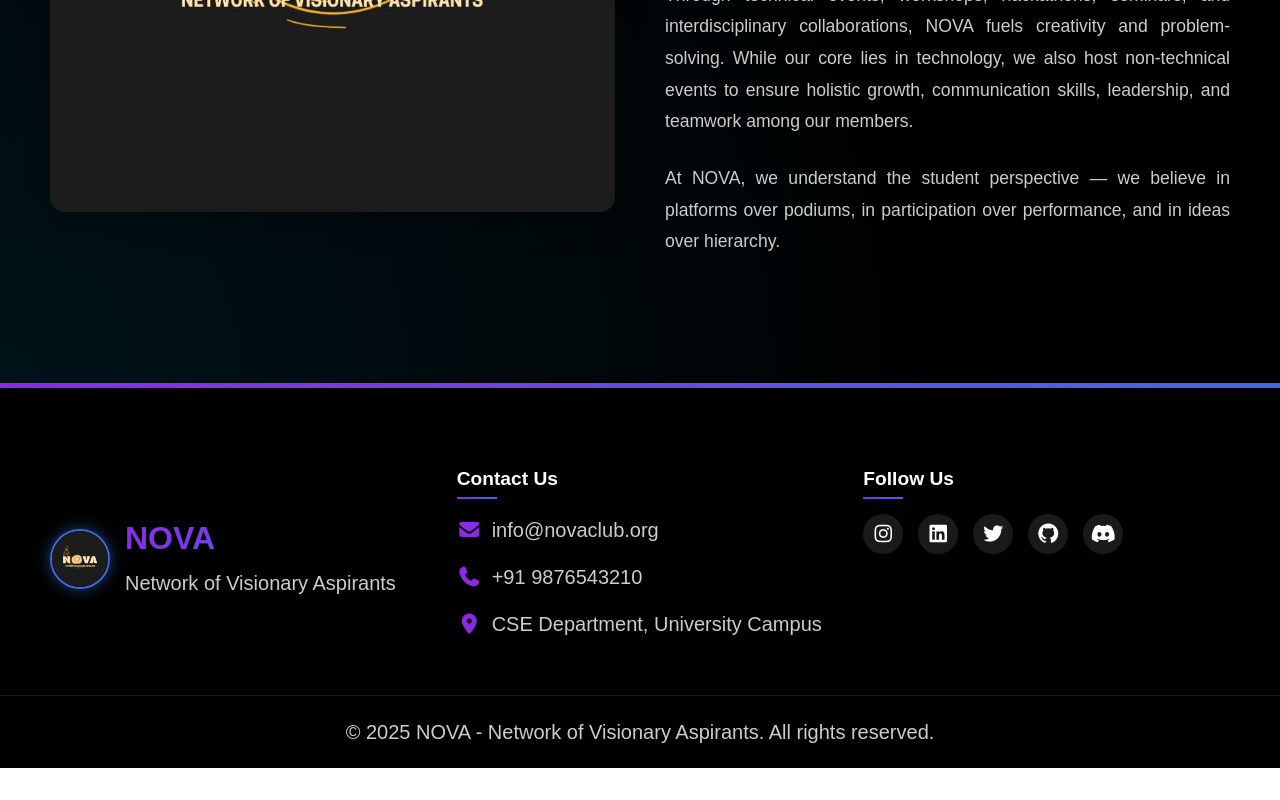
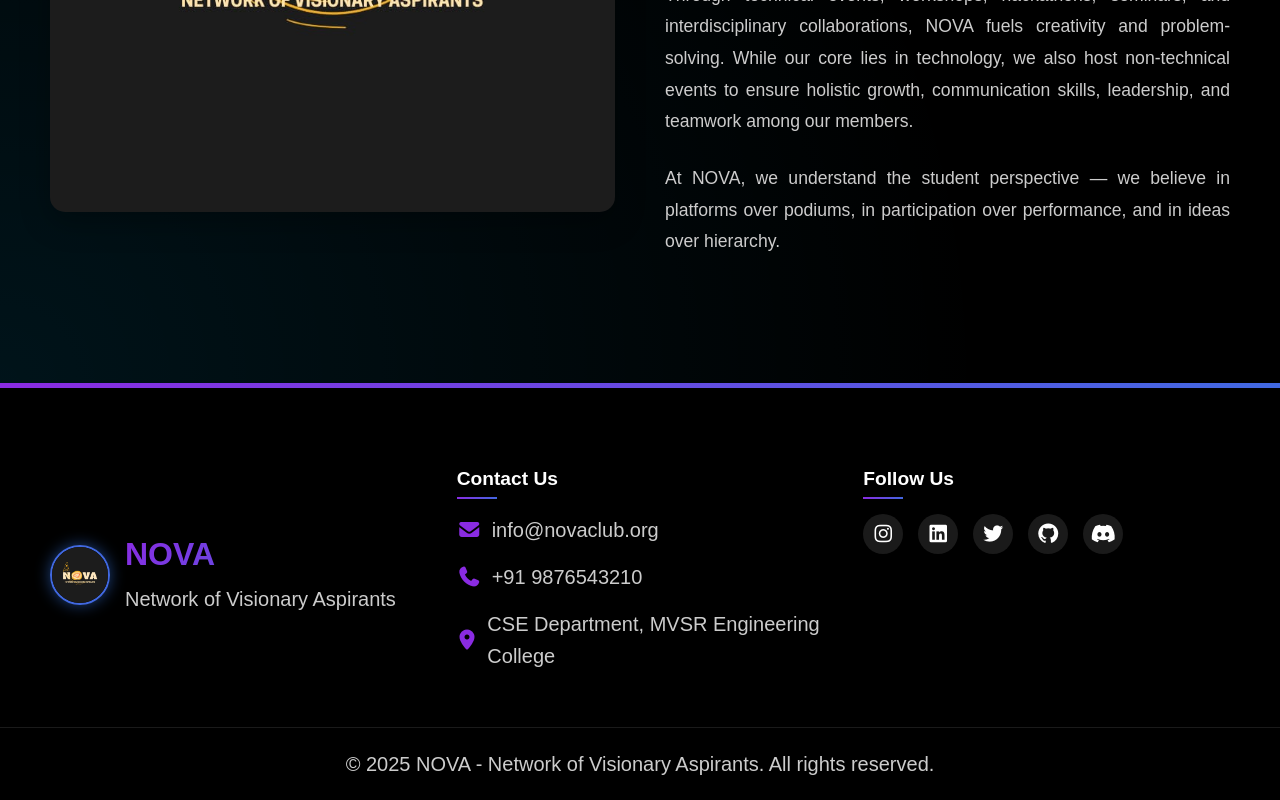
Before and after one commit to Ecb05/NOVA-Website-React, a React (Vite) app in the folder NOVA/: page / in a window 1280 px wide. Shown: the part 5873-6673 px from the top of the page. Before the commit the page ends 6641 px from the top, so only its background shows below. Built offline with nearby package versions, Linux system fonts and the light colour scheme.

Commit message:
Update Footer.jsx

```diff
--- a/NOVA/src/components/Footer.jsx
+++ b/NOVA/src/components/Footer.jsx
@@ -26,13 +26,13 @@ const Footer = () => {
           <h3>Contact Us</h3>
           <p><i className="fas fa-envelope"></i> info@novaclub.org</p>
           <p><i className="fas fa-phone"></i> +91 9876543210</p>
-          <p><i className="fas fa-map-marker-alt"></i> CSE Department, University Campus</p>
+          <p><i className="fas fa-map-marker-alt"></i> CSE Department, MVSR Engineering College</p>
         </div>
 
         <div className="footer-social">
           <h3>Follow Us</h3>
           <div className="social-icons">
-            <a href="#" className="social-icon" aria-label="Instagram">
+            <a href="https://www.instagram.com/nova.mvsr/" className="social-icon" aria-label="Instagram">
               <i className="fab fa-instagram"></i>
             </a>
             <a href="#" className="social-icon" aria-label="LinkedIn">
```
